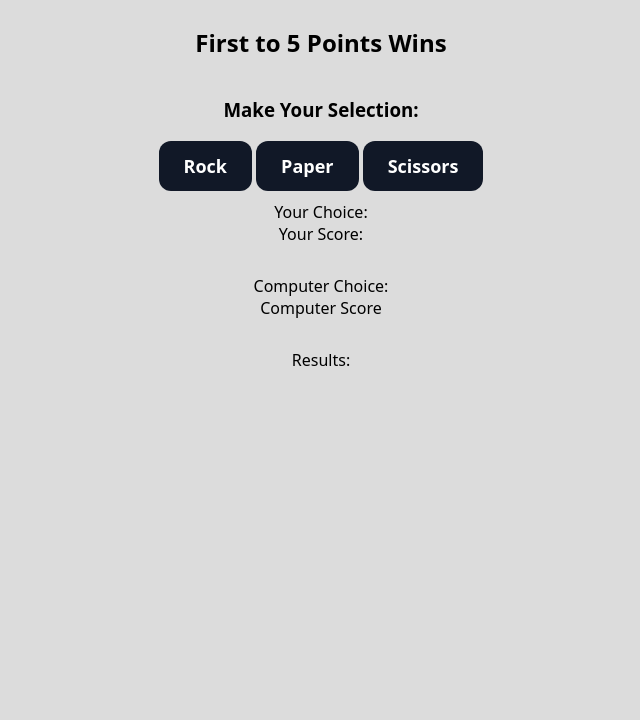
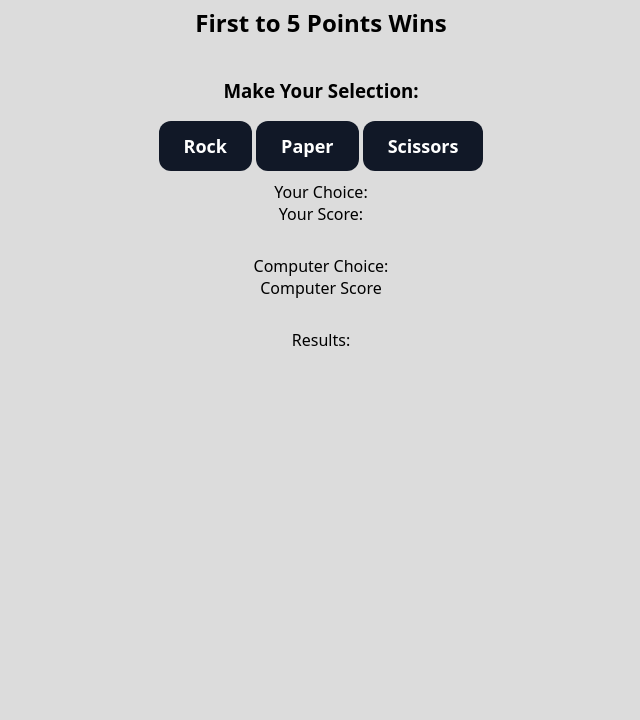
Before and after one commit to dwnorm2/rock-paper-scissors, a plain HTML site: page index.html in a window 1280 px wide. Shown: the part 80-800 px from the top of the page, without its empty margins (319-959 px from the left). Drawn offline with Linux system fonts and the light colour scheme.

Commit message:
Change margin

```diff
--- a/index.html
+++ b/index.html
@@ -9,7 +9,7 @@
   </head>
   <body>
     <h1>Rock Paper Scissors!</h1>
-    <h2>First to 5 Points Wins</h2>
+    <h2 class="intro">First to 5 Points Wins</h2>
     <h3>Make Your Selection:</h3>
     <div class="player-section">
       <div class="buttons">
--- a/styles.css
+++ b/styles.css
@@ -7,6 +7,10 @@ body {
     "Segoe UI", Roboto, "Helvetica Neue", Arial, "Noto Sans", sans-serif,
     "Apple Color Emoji", "Segoe UI Emoji", "Segoe UI Symbol", "Noto Color Emoji";
   margin: 0px;
+}
+
+.intro {
+  margin-top: 0px;
 }
 
 .player-section {
```
